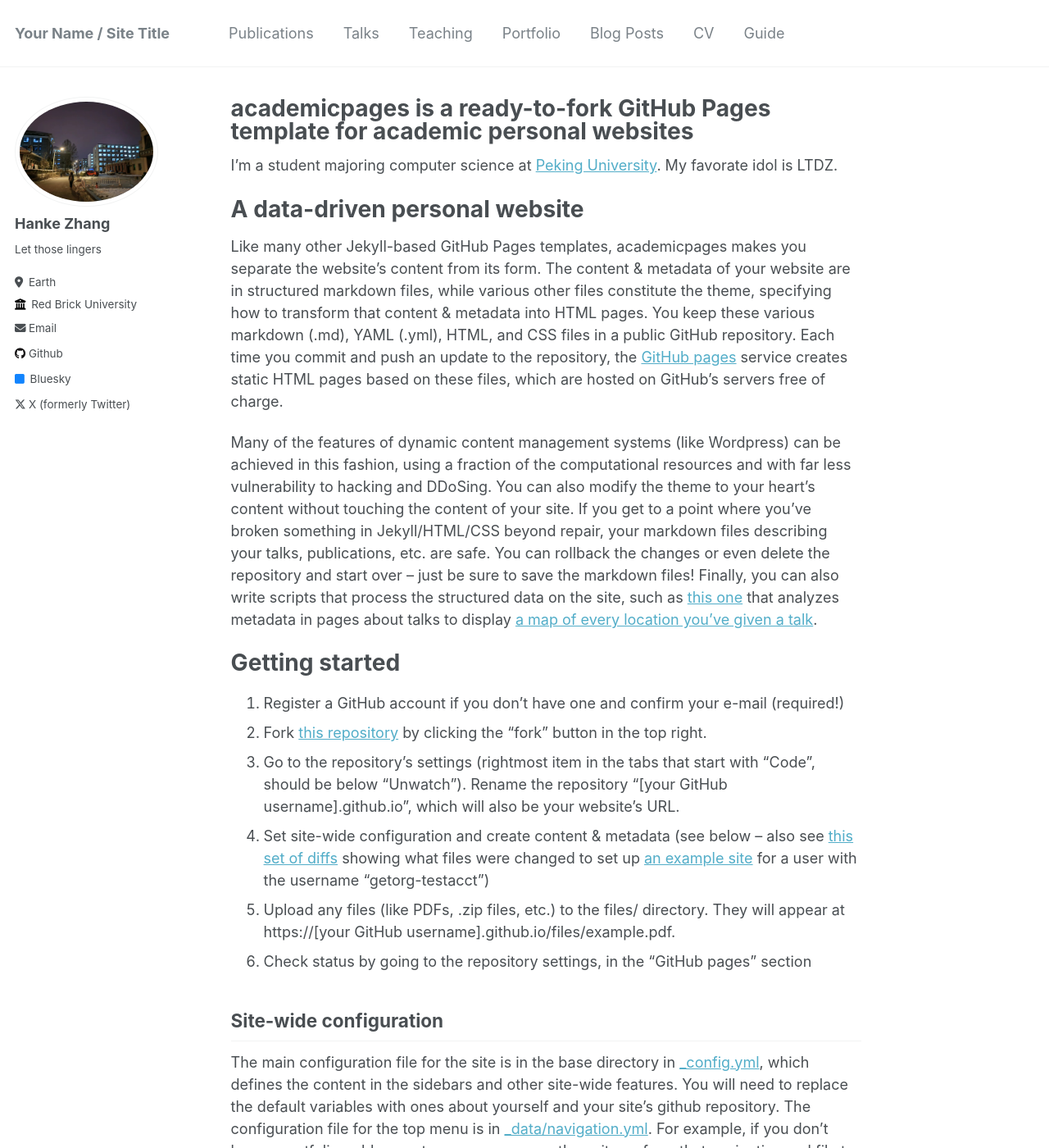
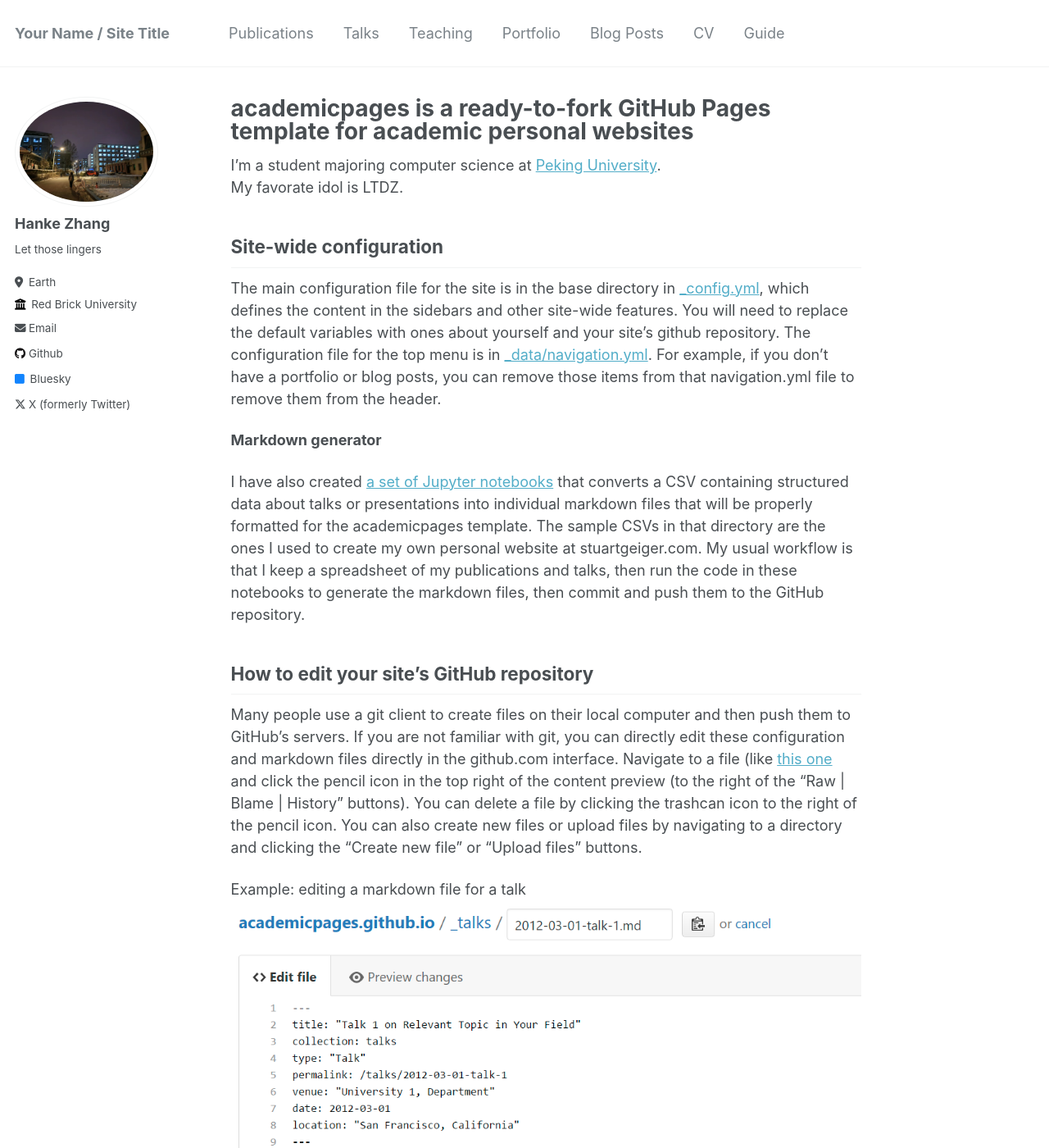
Before and after one commit to lemonadenn/lemonadenn.github.io, a Jekyll site: the page built from _pages/about.md, in a window 1280 px wide and 1400 px high. Shown: the whole window at 82% size. Built offline with Jekyll 4.4.1, drawn with Linux system fonts in a browser that asks for light colours; some of the changed text lies outside the part shown.

Commit message:
Update about.md

```diff
--- a/_pages/about.md
+++ b/_pages/about.md
@@ -7,31 +7,15 @@ redirect_from:
   - /about.html
 ---
 
-I'm a student majoring computer science at [Peking University](https://www.pku.edu.cn/).
+I'm a student majoring computer science at [Peking University](https://www.pku.edu.cn/).\\
 My favorate idol is LTDZ.
 
-A data-driven personal website
-======
-Like many other Jekyll-based GitHub Pages templates, academicpages makes you separate the website's content from its form. The content & metadata of your website are in structured markdown files, while various other files constitute the theme, specifying how to transform that content & metadata into HTML pages. You keep these various markdown (.md), YAML (.yml), HTML, and CSS files in a public GitHub repository. Each time you commit and push an update to the repository, the [GitHub pages](https://pages.github.com/) service creates static HTML pages based on these files, which are hosted on GitHub's servers free of charge.
 
-Many of the features of dynamic content management systems (like Wordpress) can be achieved in this fashion, using a fraction of the computational resources and with far less vulnerability to hacking and DDoSing. You can also modify the theme to your heart's content without touching the content of your site. If you get to a point where you've broken something in Jekyll/HTML/CSS beyond repair, your markdown files describing your talks, publications, etc. are safe. You can rollback the changes or even delete the repository and start over -- just be sure to save the markdown files! Finally, you can also write scripts that process the structured data on the site, such as [this one](https://github.com/academicpages/academicpages.github.io/blob/master/talkmap.ipynb) that analyzes metadata in pages about talks to display [a map of every location you've given a talk](https://academicpages.github.io/talkmap.html).
 
-Getting started
-======
-1. Register a GitHub account if you don't have one and confirm your e-mail (required!)
-1. Fork [this repository](https://github.com/academicpages/academicpages.github.io) by clicking the "fork" button in the top right.
-1. Go to the repository's settings (rightmost item in the tabs that start with "Code", should be below "Unwatch"). Rename the repository "[your GitHub username].github.io", which will also be your website's URL.
-1. Set site-wide configuration and create content & metadata (see below -- also see [this set of diffs](http://archive.is/3TPas) showing what files were changed to set up [an example site](https://getorg-testacct.github.io) for a user with the username "getorg-testacct")
-1. Upload any files (like PDFs, .zip files, etc.) to the files/ directory. They will appear at https://[your GitHub username].github.io/files/example.pdf.
-1. Check status by going to the repository settings, in the "GitHub pages" section
 
 Site-wide configuration
 ------
 The main configuration file for the site is in the base directory in [_config.yml](https://github.com/academicpages/academicpages.github.io/blob/master/_config.yml), which defines the content in the sidebars and other site-wide features. You will need to replace the default variables with ones about yourself and your site's github repository. The configuration file for the top menu is in [_data/navigation.yml](https://github.com/academicpages/academicpages.github.io/blob/master/_data/navigation.yml). For example, if you don't have a portfolio or blog posts, you can remove those items from that navigation.yml file to remove them from the header.
-
-Create content & metadata
-------
-For site content, there is one markdown file for each type of content, which are stored in directories like _publications, _talks, _posts, _teaching, or _pages. For example, each talk is a markdown file in the [_talks directory](https://github.com/academicpages/academicpages.github.io/tree/master/_talks). At the top of each markdown file is structured data in YAML about the talk, which the theme will parse to do lots of cool stuff. The same structured data about a talk is used to generate the list of talks on the [Talks page](https://academicpages.github.io/talks), each [individual page](https://academicpages.github.io/talks/2012-03-01-talk-1) for specific talks, the talks section for the [CV page](https://academicpages.github.io/cv), and the [map of places you've given a talk](https://academicpages.github.io/talkmap.html) (if you run this [python file](https://github.com/academicpages/academicpages.github.io/blob/master/talkmap.py) or [Jupyter notebook](https://github.com/academicpages/academicpages.github.io/blob/master/talkmap.ipynb), which creates the HTML for the map based on the contents of the _talks directory).
 
 **Markdown generator**
 
```
